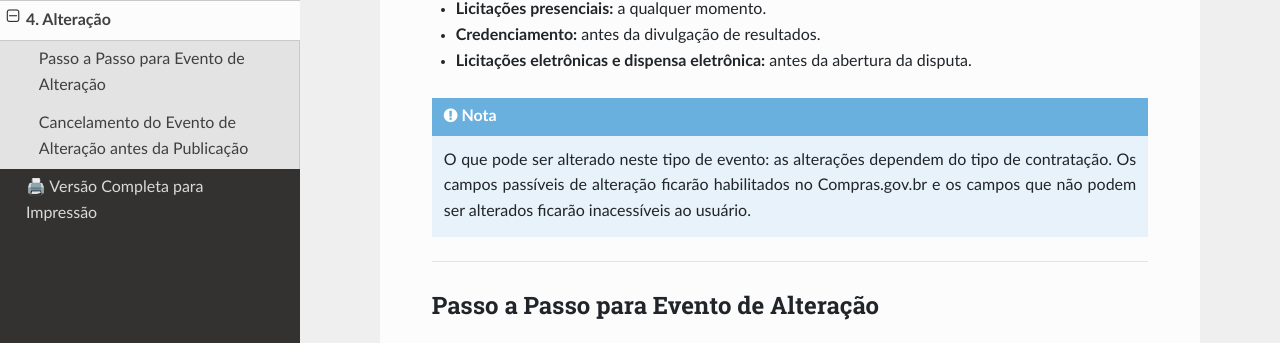
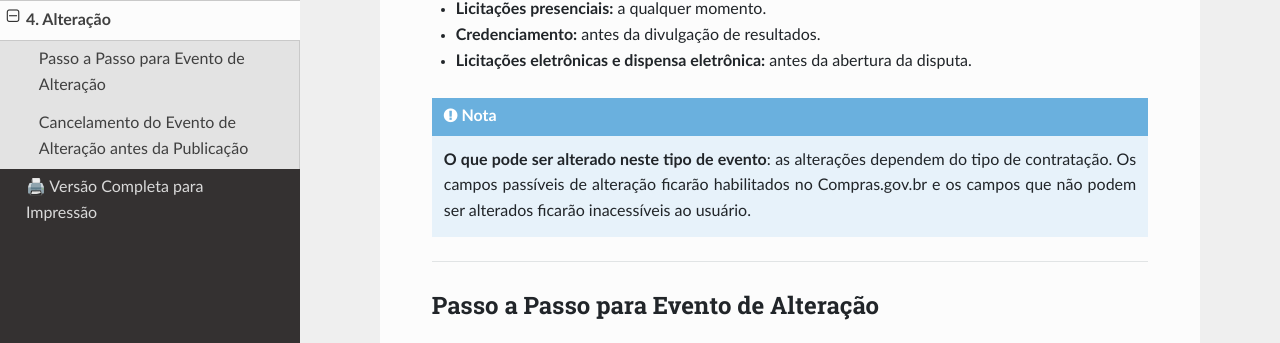
Before and after one commit to siqueiraazevedo2013-cloud/Tutorial-Eventos-Novo-DC, an MkDocs documentation site: the page built from docs/04-alteracao.md, in a window 1280 px wide and 900 px high. Shown: the part 294-637 px from the top of the window. Built offline with MkDocs 1.6.1, drawn with Linux system fonts in a browser that asks for light colours; nearby versions of some CDN libraries.

```diff
--- a/docs/04-alteracao.md
+++ b/docs/04-alteracao.md
@@ -19,7 +19,7 @@ Eventos de alteração podem ser realizados nos seguintes momentos:
 - **Licitações eletrônicas e dispensa eletrônica:** antes da abertura da disputa.
 
 !!! note "Nota"
-    O que pode ser alterado neste tipo de evento: as alterações dependem do tipo de contratação. Os campos passíveis de alteração ficarão habilitados no Compras.gov.br e os campos que não podem ser alterados ficarão inacessíveis ao usuário.
+    **O que pode ser alterado neste tipo de evento**: as alterações dependem do tipo de contratação. Os campos passíveis de alteração ficarão habilitados no Compras.gov.br e os campos que não podem ser alterados ficarão inacessíveis ao usuário.
 
 ---
 
```
